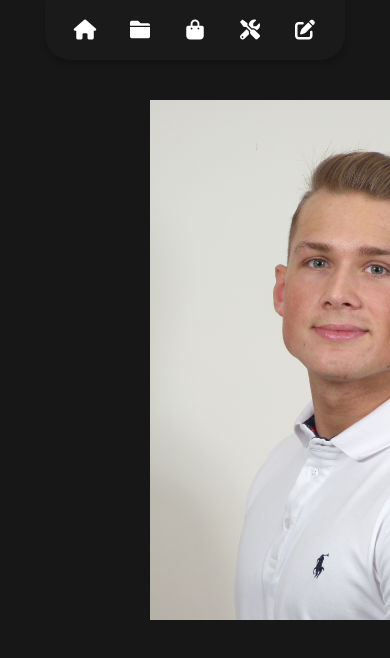
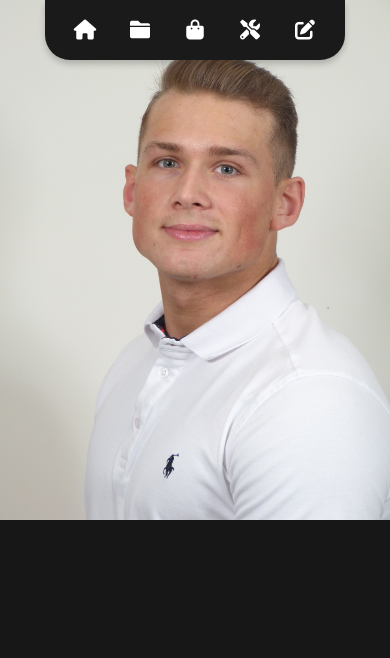
Before and after one commit to alexanderjakobi/portfolio, a Next.js app in the folder github-portfolio/: page / in a window 390 px wide. Shown: the top 658 px of the page. Built offline with nearby package versions, Linux system fonts and the light colour scheme.

Commit message:
responsive image

```diff
--- a/github-portfolio/pages/index.js
+++ b/github-portfolio/pages/index.js
@@ -32,7 +32,7 @@ export default function Home() {
     <Image
      src = {myPhoto}
      alt = "My Photo"
-     className="fixed-image"
+     layout="responsive"
      width={500}
      height={800}
     />
--- a/github-portfolio/styles/globals.css
+++ b/github-portfolio/styles/globals.css
@@ -57,9 +57,3 @@ body {
   background-color: var(--background);
   font-family: Arial, Helvetica, sans-serif;
 }
-
-.fixed-image{
-  position: fixed;
-  top: 100px;
-  left: 150px;
-}
```
